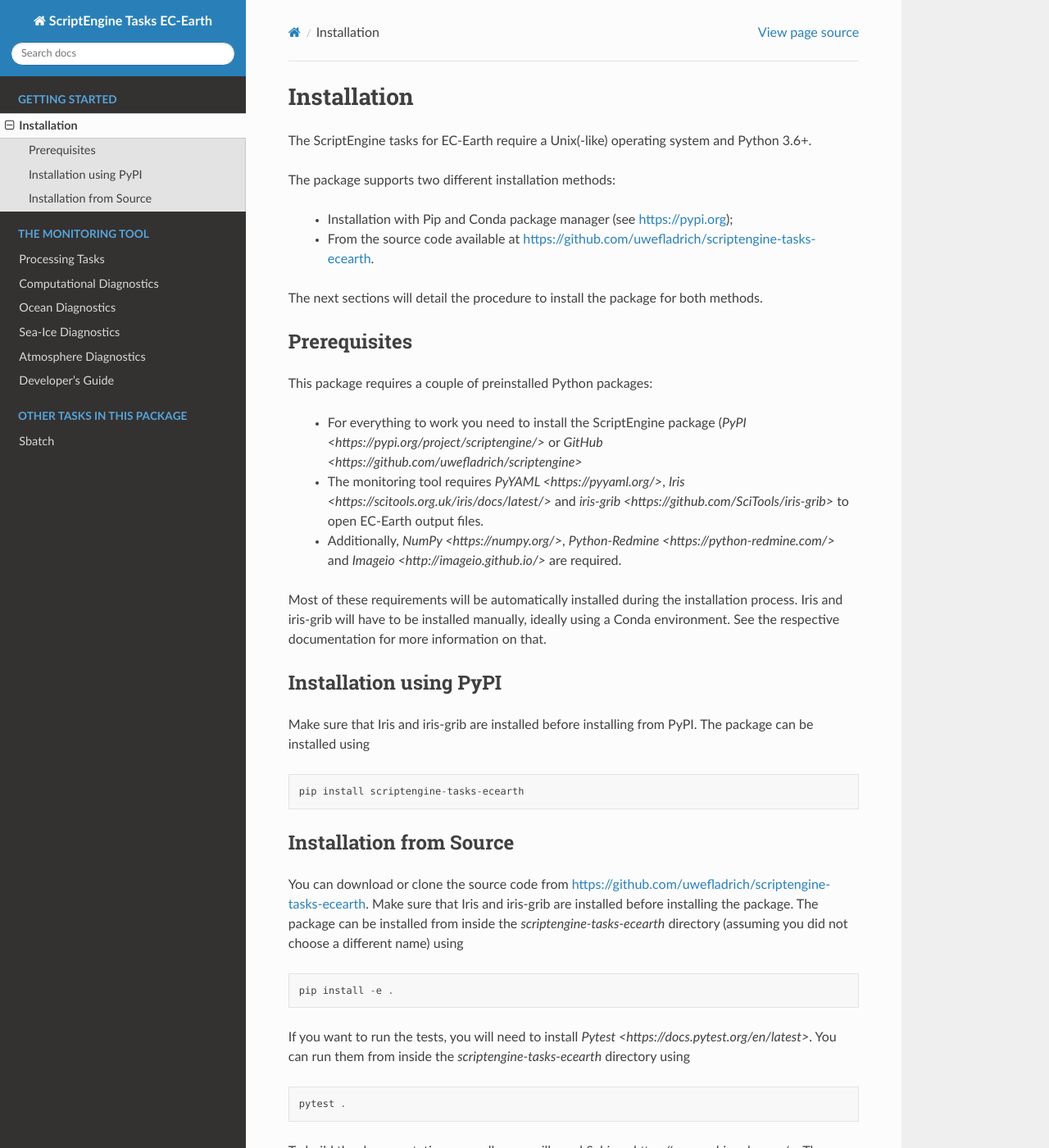
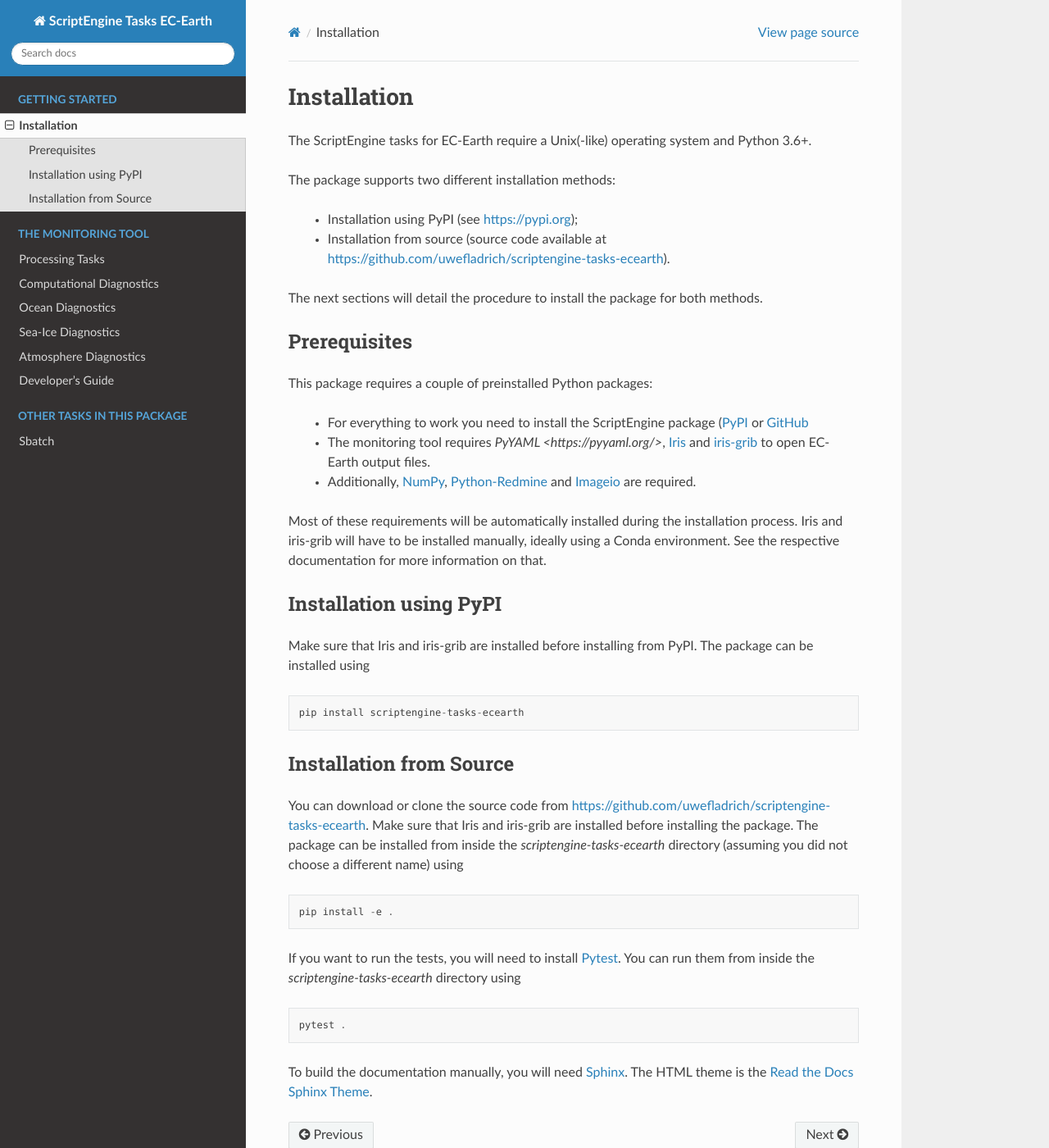
Before and after one commit to uwefladrich/scriptengine-tasks-ecearth, a Sphinx documentation site: the page built from docs/sphinx/source/usage/installation.rst, in a window 1280 px wide and 1400 px high. Shown: the whole window at 82% size. Built offline with Sphinx 7.4.7 and the Read the Docs theme 2.0.0, drawn with Linux system fonts in a browser that asks for light colours; some of the changed text lies outside the part shown.

Commit message:
Update Installation Guide (#93)

```diff
--- a/docs/sphinx/source/usage/installation.rst
+++ b/docs/sphinx/source/usage/installation.rst
@@ -6,8 +6,8 @@ The ScriptEngine tasks for EC-Earth require a Unix(-like) operating system and P
 
 The package supports two different installation methods:
 
-    * Installation with Pip and Conda package manager (see https://pypi.org);
-    * From the source code available at https://github.com/uwefladrich/scriptengine-tasks-ecearth.
+    * Installation using PyPI (see https://pypi.org);
+    * Installation from source (source code available at https://github.com/uwefladrich/scriptengine-tasks-ecearth).
 
 The next sections will detail the procedure to install the package for both methods.
 
@@ -16,9 +16,9 @@ Prerequisites
 
 This package requires a couple of preinstalled Python packages:
 
-    * For everything to work you need to install the ScriptEngine package (`PyPI <https://pypi.org/project/scriptengine/>` or `GitHub <https://github.com/uwefladrich/scriptengine>`
-    * The monitoring tool requires `PyYAML <https://pyyaml.org/>`, `Iris <https://scitools.org.uk/iris/docs/latest/>` and `iris-grib <https://github.com/SciTools/iris-grib>` to open EC-Earth output files.
-    * Additionally, `NumPy <https://numpy.org/>`, `Python-Redmine <https://python-redmine.com/>` and `Imageio <http://imageio.github.io/>` are required.
+    * For everything to work you need to install the ScriptEngine package (`PyPI <https://pypi.org/project/scriptengine/>`_ or `GitHub <https://github.com/uwefladrich/scriptengine>`_
+    * The monitoring tool requires `PyYAML <https://pyyaml.org/>`, `Iris <https://scitools.org.uk/iris/docs/latest/>`_ and `iris-grib <https://github.com/SciTools/iris-grib>`_ to open EC-Earth output files.
+    * Additionally, `NumPy <https://numpy.org/>`_, `Python-Redmine <https://python-redmine.com/>`_ and `Imageio <http://imageio.github.io/>`_ are required.
 
 Most of these requirements will be automatically installed during the installation process.
 Iris and iris-grib will have to be installed manually, ideally using a Conda environment.
@@ -46,12 +46,12 @@ The package can be installed from inside the *scriptengine-tasks-ecearth* direct
 
     pip install -e .
 
-If you want to run the tests, you will need to install `Pytest <https://docs.pytest.org/en/latest>`.
+If you want to run the tests, you will need to install `Pytest <https://docs.pytest.org/en/latest>`_.
 You can run them from inside the *scriptengine-tasks-ecearth* directory using
 
 ::
 
     pytest .
 
-To build the documentation manually, you will need `Sphinx <https://www.sphinx-doc.org/>`.
-The HTML theme is the `Read the Docs Sphinx Theme <https://sphinx-rtd-theme.readthedocs.io/en/stable/index.html>`.
+To build the documentation manually, you will need `Sphinx <https://www.sphinx-doc.org/>`_.
+The HTML theme is the `Read the Docs Sphinx Theme <https://sphinx-rtd-theme.readthedocs.io/en/stable/index.html>`_.
```
